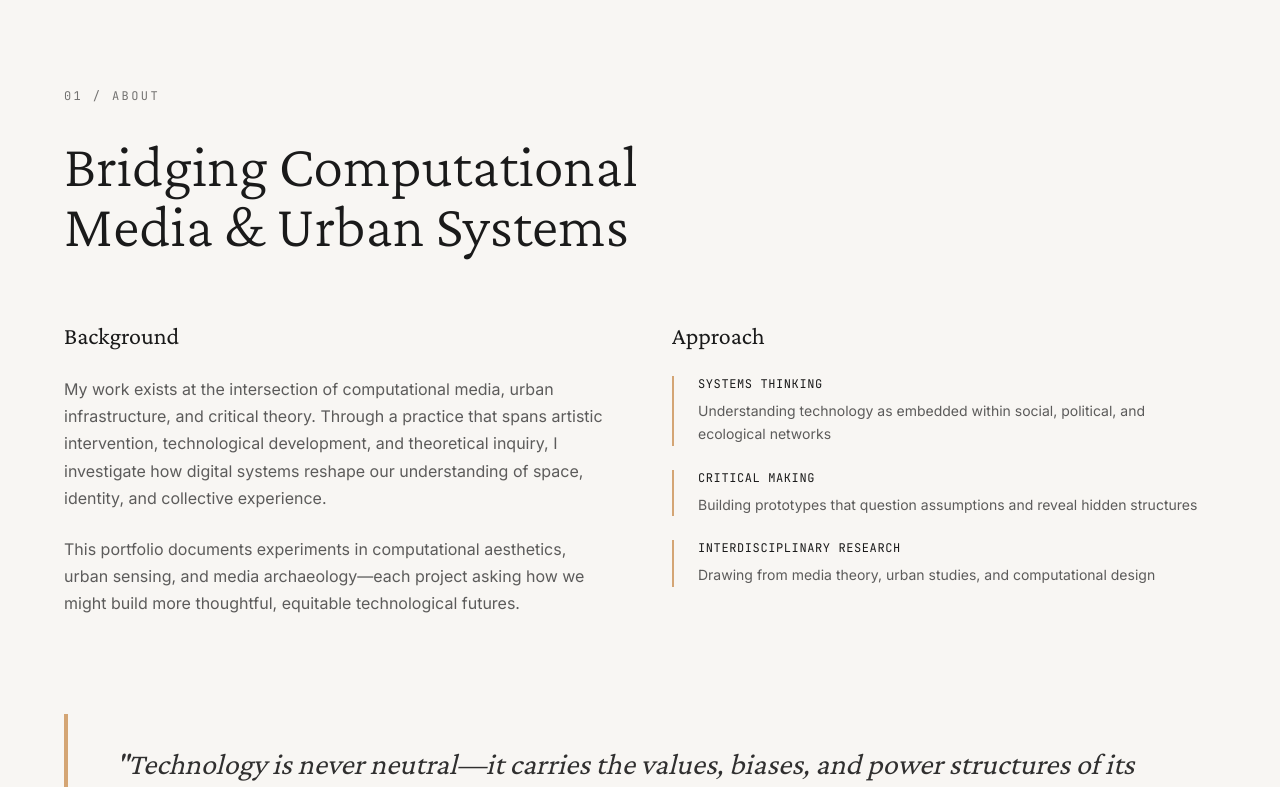
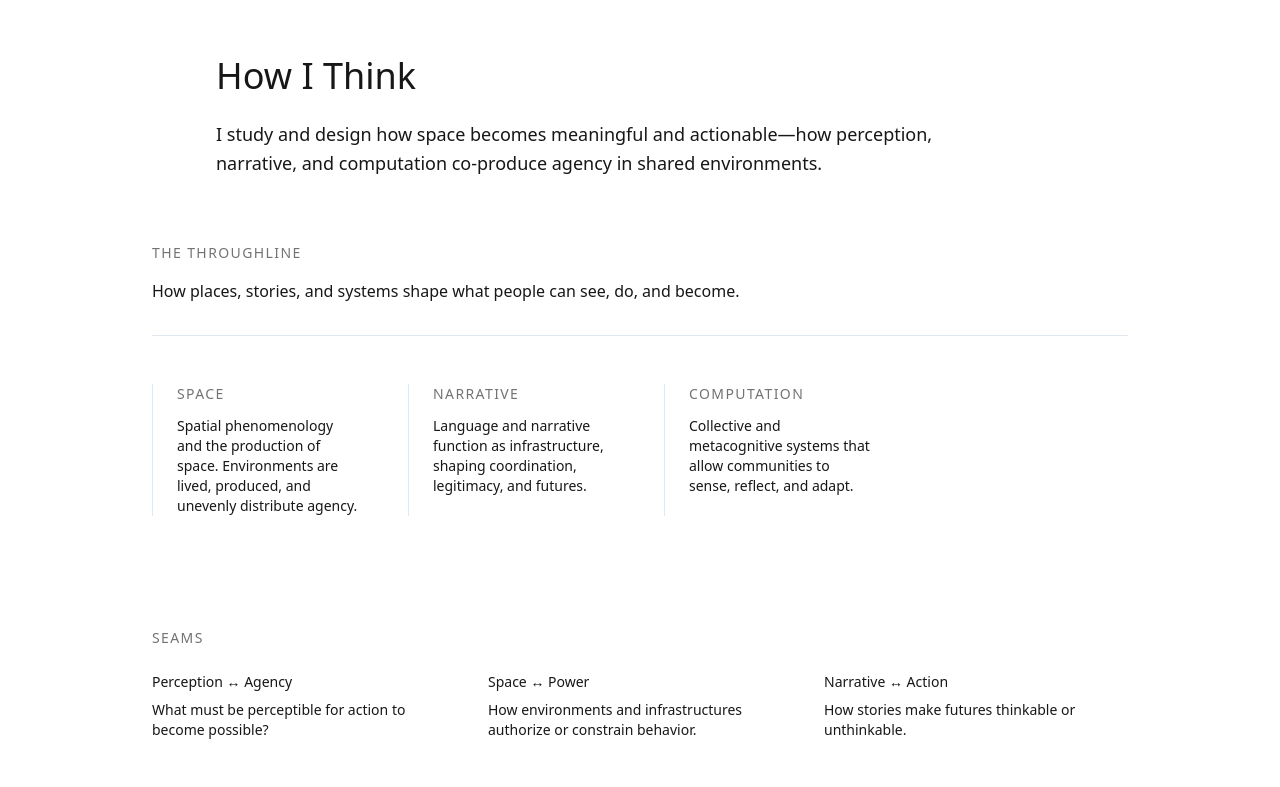
Before and after one commit to guitarphilius-png/portfolio, a React (Vite) app: page / in a window 1280 px wide. Shown: the part 840-1627 px from the top of the page. Built offline with nearby package versions, Linux system fonts and the light colour scheme.

Commit message:
Update About.tsx

```diff
--- a/src/components/portfolio/About.tsx
+++ b/src/components/portfolio/About.tsx
@@ -1,100 +1,108 @@
 import { motion } from "framer-motion";
-import { useInView } from "framer-motion";
-import { useRef } from "react";
 
-export default function About() {
-  const ref = useRef(null);
-  const isInView = useInView(ref, { once: true, margin: "-100px" });
+export default function StructuralOrientation() {
+  return (
+    <div className="min-h-screen bg-white text-neutral-900 font-sans">
+      {/* Header */}
+      <section className="max-w-4xl mx-auto px-6 pt-24 pb-16">
+        <motion.h1
+          initial={{ opacity: 0, y: 8 }}
+          animate={{ opacity: 1, y: 0 }}
+          transition={{ duration: 0.6 }}
+          className="text-3xl md:text-4xl font-light leading-tight"
+        >
+          How I Think
+        </motion.h1>
 
-  return (
-    <section ref={ref} id="about" className="min-h-screen bg-cream py-16 sm:py-24 md:py-32">
-      <div className="container mx-auto px-4 sm:px-8 lg:px-16">
-        <div className="max-w-6xl mx-auto">
-          <motion.div
-            initial={{ opacity: 0, y: 30 }}
-            animate={isInView ? { opacity: 1, y: 0 } : {}}
-            transition={{ duration: 0.6 }}
-          >
-            <p className="font-mono text-xs uppercase tracking-[0.2em] text-charcoal/60 mb-8">
-              01 / About
-            </p>
+        <motion.p
+          initial={{ opacity: 0, y: 8 }}
+          animate={{ opacity: 1, y: 0 }}
+          transition={{ duration: 0.6, delay: 0.1 }}
+          className="mt-6 text-lg leading-relaxed max-w-3xl"
+        >
+          I study and design how space becomes meaningful and actionable—how
+          perception, narrative, and computation co-produce agency in shared
+          environments.
+        </motion.p>
+      </section>
 
-            <h2 className="font-display font-light text-3xl sm:text-4xl md:text-5xl lg:text-6xl text-charcoal mb-8 sm:mb-12 leading-tight">
-              Bridging Computational
-              <br />
-              Media & Urban Systems
-            </h2>
-          </motion.div>
+      {/* Diagram Section */}
+      <section className="max-w-5xl mx-auto px-6 pb-24 grid grid-cols-1 md:grid-cols-4 gap-12">
+        {/* Trunk */}
+        <div className="md:col-span-4 border-b pb-8">
+          <h2 className="text-sm uppercase tracking-widest text-neutral-500">The Throughline</h2>
+          <p className="mt-4 text-base">
+            How places, stories, and systems shape what people can see, do, and become.
+          </p>
+        </div>
 
-          <div className="grid md:grid-cols-2 gap-8 md:gap-16 mt-8 sm:mt-12 md:mt-16">
-            <motion.div
-              initial={{ opacity: 0, y: 20 }}
-              animate={isInView ? { opacity: 1, y: 0 } : {}}
-              transition={{ delay: 0.2, duration: 0.6 }}
-            >
-              <h3 className="font-display text-2xl text-charcoal mb-6">Background</h3>
-              <p className="font-body text-charcoal/70 leading-[1.7] mb-6">
-                My work exists at the intersection of computational media, urban infrastructure,
-                and critical theory. Through a practice that spans artistic intervention,
-                technological development, and theoretical inquiry, I investigate how digital
-                systems reshape our understanding of space, identity, and collective experience.
+        {/* Pillars */}
+        <div className="border-l pl-6">
+          <h3 className="text-sm uppercase tracking-widest text-neutral-500">
+            Space
+          </h3>
+          <p className="mt-3 text-sm">
+            Spatial phenomenology and the production of space. Environments are
+            lived, produced, and unevenly distribute agency.
+          </p>
+        </div>
+
+        <div className="border-l pl-6">
+          <h3 className="text-sm uppercase tracking-widest text-neutral-500">
+            Narrative
+          </h3>
+          <p className="mt-3 text-sm">
+            Language and narrative function as infrastructure, shaping
+            coordination, legitimacy, and futures.
+          </p>
+        </div>
+
+        <div className="border-l pl-6">
+          <h3 className="text-sm uppercase tracking-widest text-neutral-500">
+            Computation
+          </h3>
+          <p className="mt-3 text-sm">
+            Collective and metacognitive systems that allow communities to
+            sense, reflect, and adapt.
+          </p>
+        </div>
+
+        {/* Seams */}
+        <div className="md:col-span-4 mt-16">
+          <h2 className="text-sm uppercase tracking-widest text-neutral-500">
+            Seams
+          </h2>
+
+          <div className="mt-6 grid grid-cols-1 md:grid-cols-3 gap-8">
+            <div>
+              <h4 className="text-sm font-medium">Perception ↔ Agency</h4>
+              <p className="mt-2 text-sm">
+                What must be perceptible for action to become possible?
               </p>
-              <p className="font-body text-charcoal/70 leading-[1.7]">
-                This portfolio documents experiments in computational aesthetics, urban sensing,
-                and media archaeology—each project asking how we might build more thoughtful,
-                equitable technological futures.
+            </div>
+
+            <div>
+              <h4 className="text-sm font-medium">Space ↔ Power</h4>
+              <p className="mt-2 text-sm">
+                How environments and infrastructures authorize or constrain
+                behavior.
               </p>
-            </motion.div>
+            </div>
 
-            <motion.div
-              initial={{ opacity: 0, y: 20 }}
-              animate={isInView ? { opacity: 1, y: 0 } : {}}
-              transition={{ delay: 0.3, duration: 0.6 }}
-            >
-              <h3 className="font-display text-2xl text-charcoal mb-6">Approach</h3>
-              <div className="space-y-6">
-                <div className="border-l-2 border-amber pl-6">
-                  <h4 className="font-mono text-xs uppercase tracking-wider text-charcoal mb-2">
-                    Systems Thinking
-                  </h4>
-                  <p className="font-body text-sm text-charcoal/70 leading-relaxed">
-                    Understanding technology as embedded within social, political, and ecological networks
-                  </p>
-                </div>
-                <div className="border-l-2 border-amber pl-6">
-                  <h4 className="font-mono text-xs uppercase tracking-wider text-charcoal mb-2">
-                    Critical Making
-                  </h4>
-                  <p className="font-body text-sm text-charcoal/70 leading-relaxed">
-                    Building prototypes that question assumptions and reveal hidden structures
-                  </p>
-                </div>
-                <div className="border-l-2 border-amber pl-6">
-                  <h4 className="font-mono text-xs uppercase tracking-wider text-charcoal mb-2">
-                    Interdisciplinary Research
-                  </h4>
-                  <p className="font-body text-sm text-charcoal/70 leading-relaxed">
-                    Drawing from media theory, urban studies, and computational design
-                  </p>
-                </div>
-              </div>
-            </motion.div>
+            <div>
+              <h4 className="text-sm font-medium">Narrative ↔ Action</h4>
+              <p className="mt-2 text-sm">
+                How stories make futures thinkable or unthinkable.
+              </p>
+            </div>
           </div>
+        </div>
+      </section>
 
-          {/* Pull Quote */}
-          <motion.blockquote
-            initial={{ opacity: 0 }}
-            animate={isInView ? { opacity: 1 } : {}}
-            transition={{ delay: 0.5, duration: 0.8 }}
-            className="mt-12 sm:mt-16 md:mt-24 border-l-4 border-amber pl-4 sm:pl-8 md:pl-12 py-6 sm:py-8"
-          >
-            <p className="font-display text-xl sm:text-2xl md:text-3xl text-charcoal/90 leading-relaxed italic">
-              "Technology is never neutral—it carries the values, biases, and power structures
-              of its creators. My work seeks to make these invisible forces visible."
-            </p>
-          </motion.blockquote>
-        </div>
-      </div>
-    </section>
+      {/* Footer */}
+      <footer className="max-w-4xl mx-auto px-6 pb-16 text-xs text-neutral-400">
+        A quiet map for how the work fits together. Read the projects through it — or ignore it and wander.
+      </footer>
+    </div>
   );
 }
```
